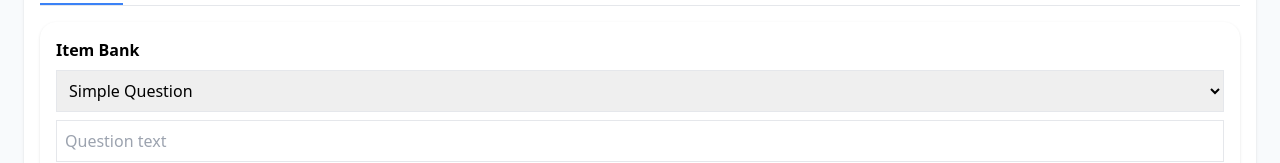
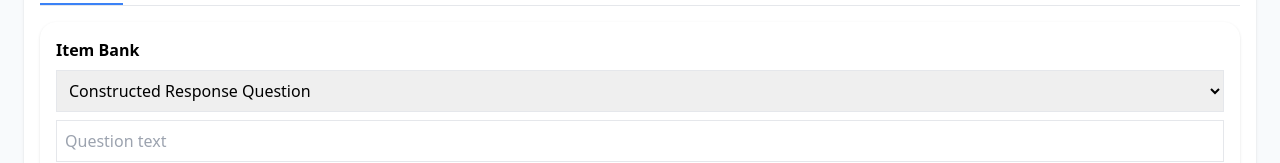
Before and after one commit to rvkmar/ecd-assessment, a React (Vite) app: page / in a window 1280 px wide. Shown: the part 127-290 px from the top of the page. Built offline with nearby package versions, Linux system fonts and the light colour scheme.

Commit message:
name changed to constructed response

```diff
--- a/src/components/ItemBank.jsx
+++ b/src/components/ItemBank.jsx
@@ -95,8 +95,8 @@ export default function ItemBank({ notify }) {
           value={draft.type}
           onChange={(e) => setDraft({ ...draft, type: e.target.value })}
         >
-          <option value="simple">Simple Question</option>
-          <option value="mcq">MCQ</option>
+          <option value="simple">Constructed Response Question</option>
+          <option value="mcq">Multiple Choice Question</option>
         </select>
 
         <input
```
